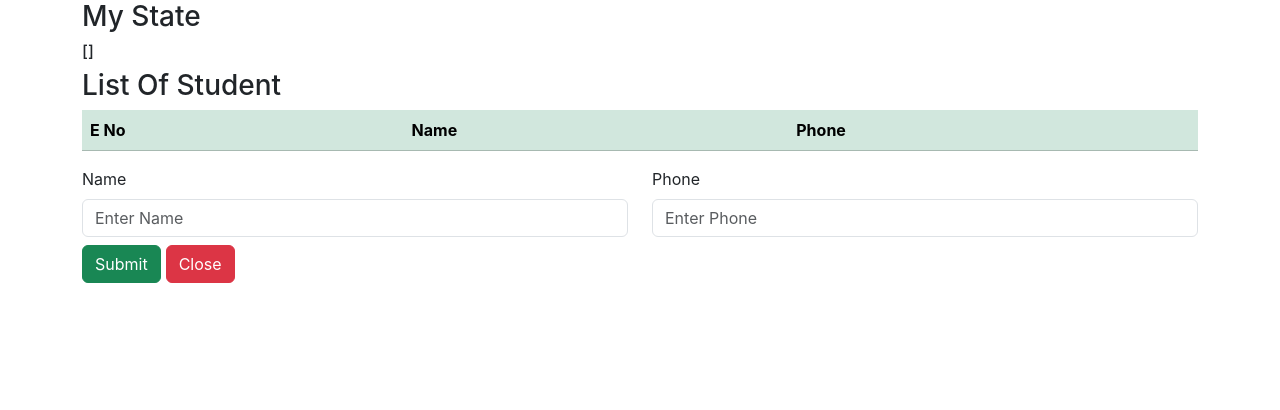
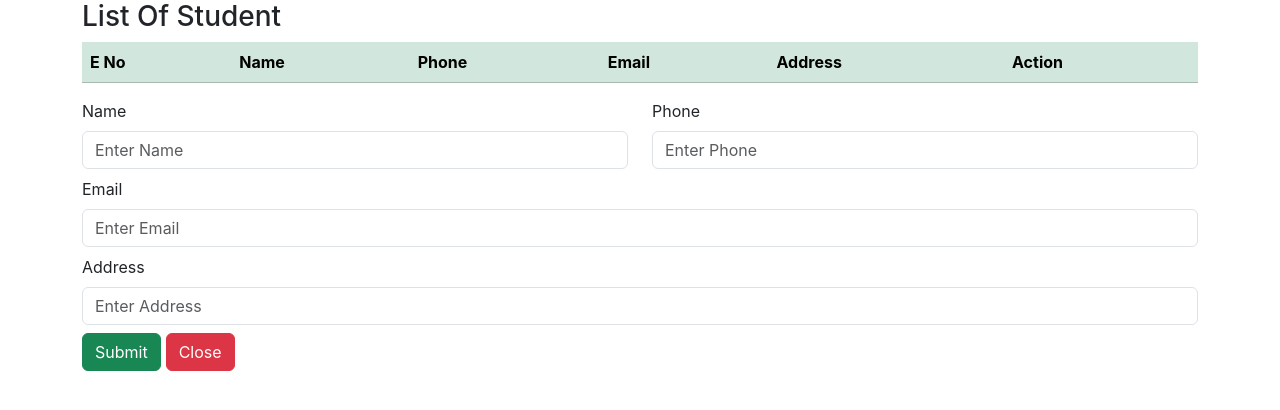
Before and after one commit to subhendupk/app-first-react, a React (Create React App) app: page / in a window 1280 px wide. Both pictures are taken after a click on the button "Add". Shown: the top 410 px of the page. Built offline with nearby package versions, Linux system fonts and the light colour scheme.

Commit message:
Open edit form

```diff
--- a/src/pages/StudentList.jsx
+++ b/src/pages/StudentList.jsx
@@ -4,20 +4,32 @@ import React, { useState } from "react";
 export default function StudentList() {
   const [name, setName] = useState("");
   const [phone, setPhone] = useState("");
+  const [email, setEmail] = useState("");
+  const [address, setAddress] = useState("");
   const [studentlist, setStudentlist] = useState([]);
   const [show, setShow] = useState(false);
+  const [editShow, setEditShow] = useState(false);
+  const [selectedStudent, setSelectedStudent] = useState(null);
 
   const studentAdd = () => {
     // const newStudent = {'name': name, 'phone': phone}};
-    const newStudent = { name, phone }
+    const newStudent = { name, phone, email, address }
 
     setStudentlist((curentArray) => {
       curentArray.push(newStudent);
       //  return curentArray;
       return [...curentArray];
     });
+
     closeStudentForm();
+
   }
+  const openEditForm = (student) => {
+    setEditShow(true);
+    setSelectedStudent(student)
+  }
+
+
 
   const displayStudentForm = () => {
     setShow(true);
@@ -27,16 +39,21 @@ export default function StudentList() {
     setShow(false);
     setName("");
     setPhone("");
+    setEmail("");
+    setAddress("");
+
+
   }
 
   return (
     <div>
       <div className="container">
-        <h3>My State</h3>
+        {/* <h3>My State</h3>
         <h6>{name}</h6>
         <h6>{phone}</h6>
         <h6>{JSON.stringify(studentlist)}</h6>
-        <h6>{show}</h6>
+        <h6>{show}</h6> */}
+
         <h3>List Of Student</h3>
         <table className="table table-success table-striped">
           <thead>
@@ -44,6 +61,9 @@ export default function StudentList() {
               <th scope="col">E No</th>
               <th scope="col">Name</th>
               <th scope="col">Phone</th>
+              <th scope="col">Email</th>
+              <th scope="col">Address</th>
+              <th scope="col">Action</th>
             </tr>
           </thead>
           <tbody>
@@ -52,11 +72,21 @@ export default function StudentList() {
                 <td>{index + 1}</td>
                 <td>{student.name}</td>
                 <td>{student.phone}</td>
+                <td>{student.email}</td>
+                <td>{student.address}</td>
+
+                <td>
+                  <button
+                    type="button"
+                    className="btn btn-sucess"
+                    onClick={() => openEditForm(student)}>Edit</button></td>
               </tr>
             })}
 
           </tbody>
         </table>
+
+        {/* Add student Start */}
         {!show ?
           <div>
             <button type="button" className="btn btn-success" onClick={displayStudentForm}>Add</button>
@@ -77,8 +107,8 @@ export default function StudentList() {
                   }}
                 />
               </div>
-              <div class="col mb-2">
-                <label htmlFor="formGroupExampleInput" class="form-label">Phone</label>
+              <div className="col mb-2">
+                <label htmlFor="formGroupExampleInput" className="form-label">Phone</label>
                 <input
                   type="text"
                   className="form-control"
@@ -90,11 +120,86 @@ export default function StudentList() {
                   }} />
               </div>
             </div>
+            <div className="col mb-2">
+              <label htmlFor="formGroupExampleInput" className="form-label">Email</label>
+              <input
+                type="text"
+                className="form-control"
+                placeholder="Enter Email"
+                aria-label="Enter Email"
+                value={email}
+                onChange={(e) => {
+                  setEmail(e.target.value);
+                }} />
+            </div>
+            <div className="col mb-2">
+              <label htmlFor="formGroupExampleInput" className="form-label">Address</label>
+              <input
+                type="text"
+                className="form-control"
+                placeholder="Enter Address"
+                aria-label="Enter Address"
+                value={address}
+                onChange={(e) => {
+                  setAddress(e.target.value);
+                }} />
+            </div>
             <button type="button" className="btn btn-success" onClick={studentAdd}>Submit</button>
             <button type="button" className="btn btn-danger" style={{ marginLeft: "5px" }} onClick={closeStudentForm}>Close</button>
           </div>
         }
+        {/* Add student end */}
+
+        {editShow ? (
+          <div className="student-form my-3">
+            <div className="row">
+              <div className="col mb-2">
+                <label htmlFor="formGroupExampleInput" className="form-label">Name</label>
+                <input
+                  type="text"
+                  className="form-control"
+                  placeholder="Enter Name"
+                  aria-label="Enter Name"
+                  value={name}
+
+                />
+              </div>
+              <div className="col mb-2">
+                <label htmlFor="formGroupExampleInput" className="form-label">Phone</label>
+                <input
+                  type="text"
+                  className="form-control"
+                  placeholder="Enter Phone"
+                  aria-label="Enter Phone"
+                  value={phone}
+                />
+              </div>
+            </div>
+            <div className="col mb-2">
+              <label htmlFor="formGroupExampleInput" className="form-label">Email</label>
+              <input
+                type="text"
+                className="form-control"
+                placeholder="Enter Email"
+                aria-label="Enter Email"
+                value={email}
+              />
+            </div>
+            <div className="col mb-2">
+              <label htmlFor="formGroupExampleInput" className="form-label">Address</label>
+              <input
+                type="text"
+                className="form-control"
+                placeholder="Enter Address"
+                aria-label="Enter Address"
+                value={address}
+              />
+            </div>
+          </div>)
+          : null
+        }
       </div>
     </div>
+
   )
 }
```
